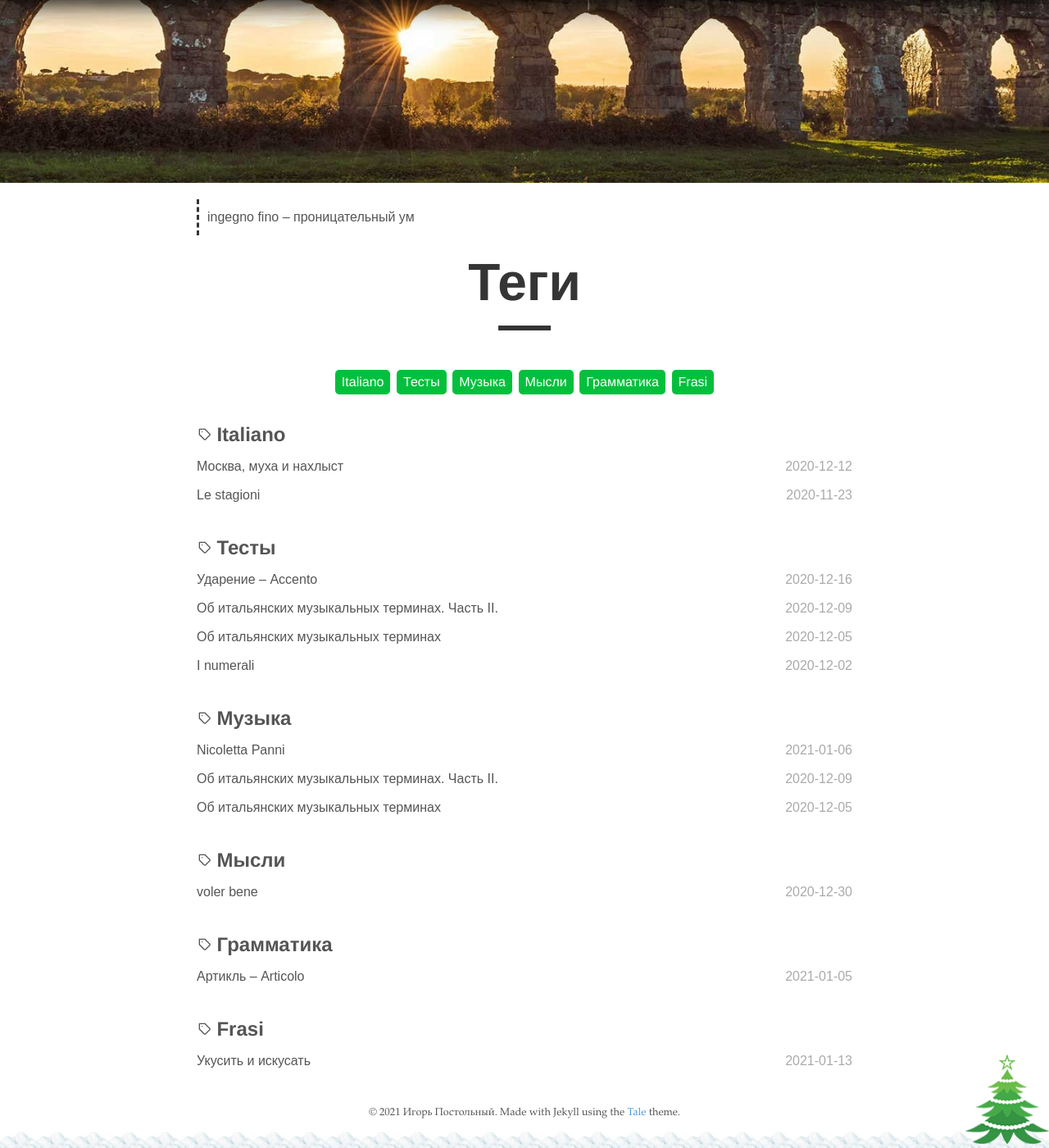
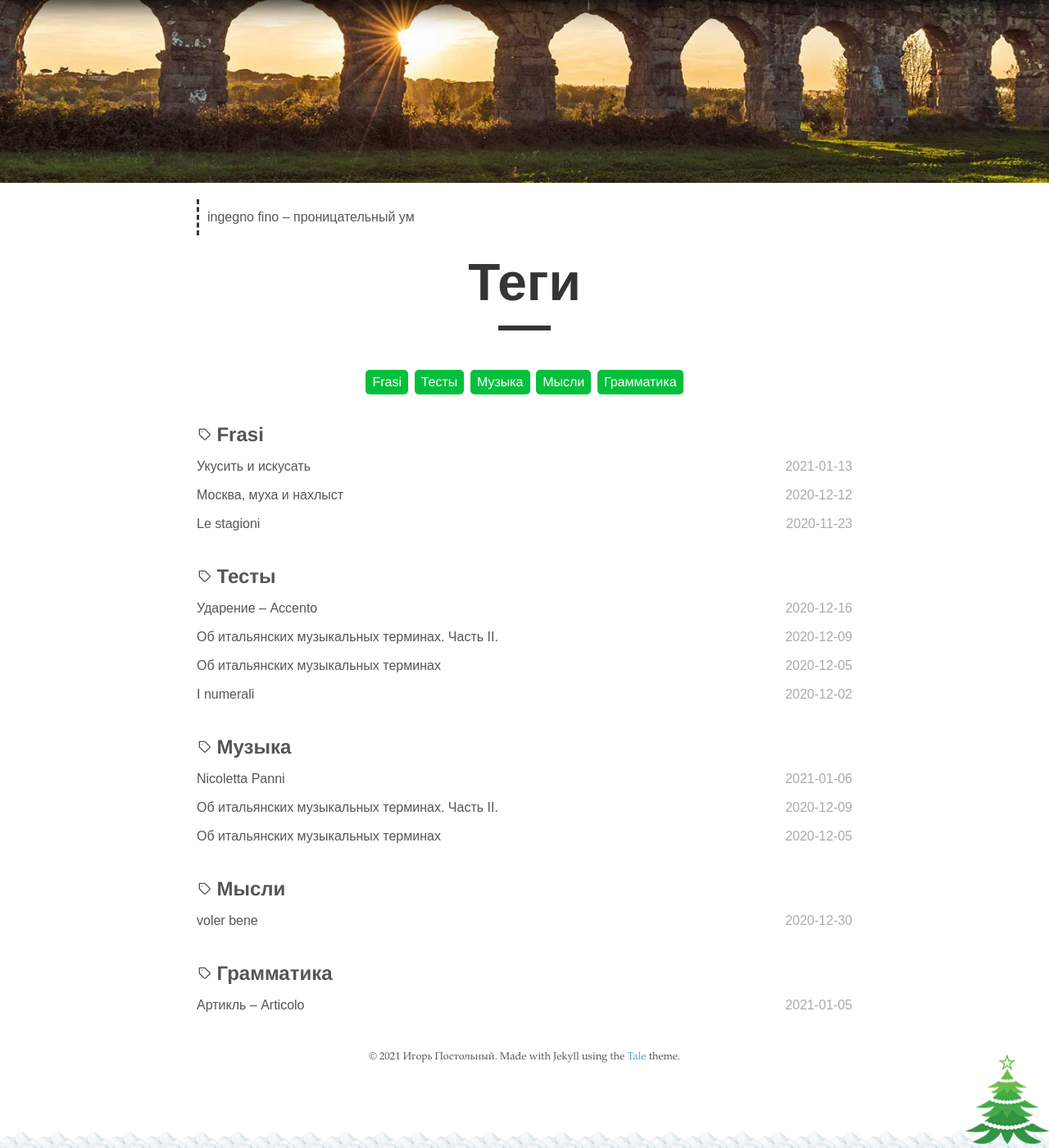
Before and after one commit to postolny/postolny.github.io, a Jekyll site: the page built from _pages/tags.html, in a window 1280 px wide and 1400 px high, scrolled down 175 px. Shown: the whole window at 82% size. Built offline with Jekyll 4.4.1, drawn with Linux system fonts in a browser that asks for light colours; nearby versions of some CDN libraries.

Commit message:
Add files via upload

```diff
--- a/_posts/2020-11-23-le-stagioni.md
+++ b/_posts/2020-11-23-le-stagioni.md
@@ -4,7 +4,7 @@ title:  "Le stagioni"
 author: "И. Постольный"
 comments: false
 categories:
-tags: Italiano
+tags: Frasi
 ---
 
 {% include youtube.html id='BjAaK4rA0bQ' %}
--- a/_posts/2020-12-12-mosca.md
+++ b/_posts/2020-12-12-mosca.md
@@ -1,10 +1,10 @@
 ---
 layout: post
 title:  "Москва, муха и нахлыст"
-description: "О том, как полезно изучать иностранные языки, о виде рыбалки Нахлыст, о столице России и о насекомом, которое называют точно так же."
+description: "О том, как полезно изучать инонстранные языки, о виде рыбалки Нахлыст, о столице России и о насекомом, которое называют точно так же."
 author: "И. Постольный"
 comments: false
-tags: Italiano
+tags: Frasi
 categories:
 ---
 
```
